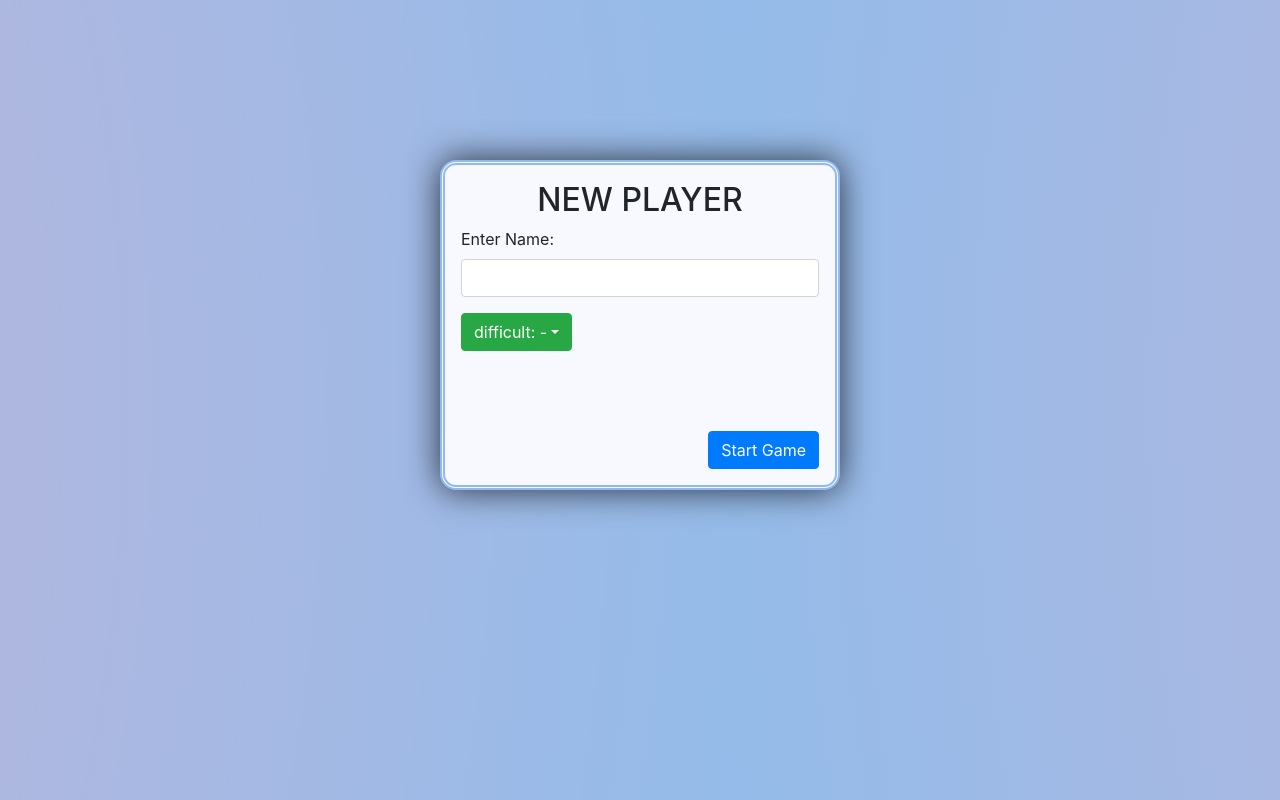
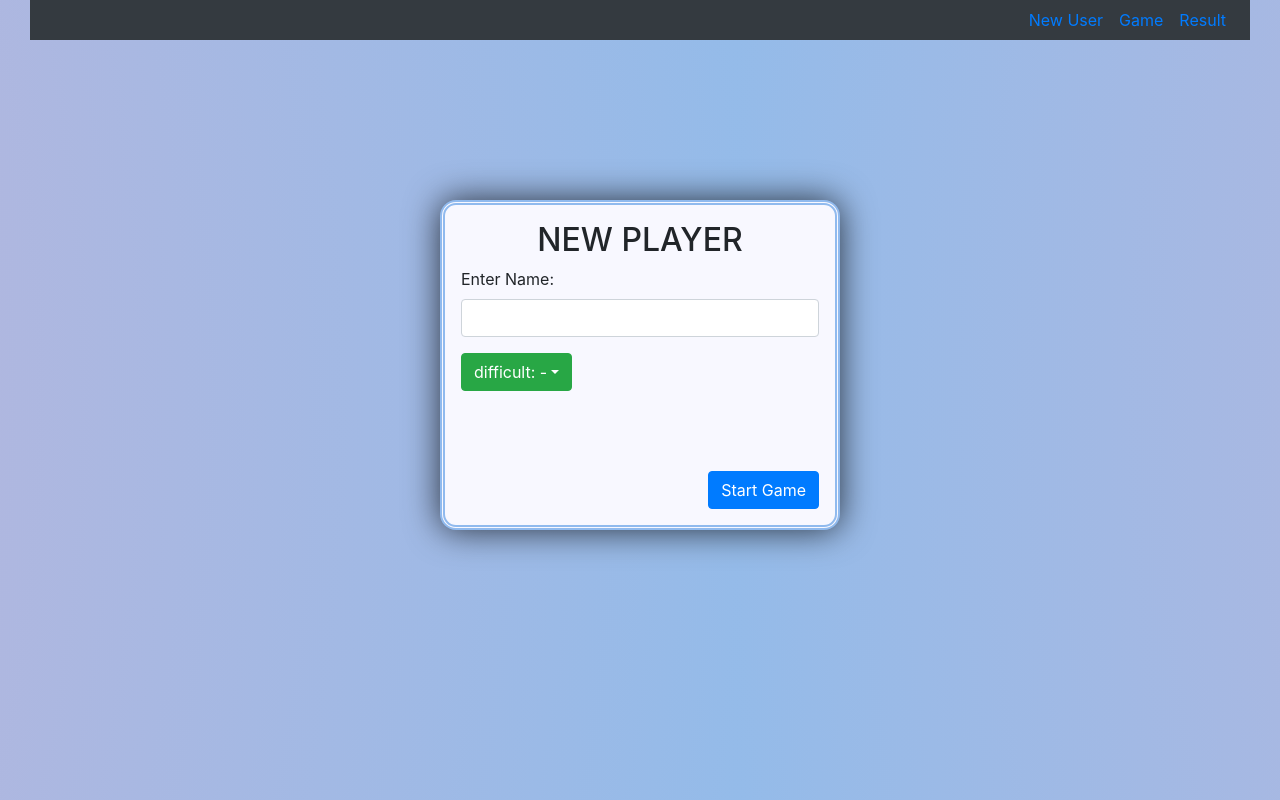
Before and after one commit to DavidPlitnizki/memory_game, a React (Vite) app: page / in a window 1280 px wide. Before the commit this address led to /login. Built offline with nearby package versions, Linux system fonts and the light colour scheme.

Commit message:
fix after merge

```diff
--- a/src/App.jsx
+++ b/src/App.jsx
@@ -1,16 +1,39 @@
 import React from 'react'
-import { Col, Container, Row } from 'react-bootstrap'
-import { BrowserRouter as Router } from 'react-router-dom'
+import { Container } from 'react-bootstrap'
+import {
+    createBrowserRouter,
+  } from "react-router-dom";
+  import { BrowserRouter, Routes, Route } from 'react-router-dom';
 
 import NavBar from './components/NavBar'
 import { AuthContext } from './context/AuthContext'
 import { useAuth } from './hooks/auth.hook'
-import { useRoutes } from './routes'
+import Preloader from './components/Preloader'
+import LoginPage from './pages/LoginPage';
+import MainPage from './pages/MainPage';
+import ResultPage from './pages/ResultPage';
+
+const router = createBrowserRouter([
+    {
+      path: "/",
+      element: <LoginPage />,
+      loader: <Preloader />
+    },
+    {
+        path: "/main",
+        element: <MainPage />,
+        loader: <Preloader />
+      },
+      {
+        path: "/result",
+        element: <ResultPage />,
+        loader: <Preloader />
+      },
+  ]);
 
 const App = () => {
     const { isAuth, login, playerName, playerLevel } = useAuth()
     const isAuthenticated = !!isAuth
-    const routes = useRoutes(isAuthenticated)
 
 
     return (
@@ -23,14 +46,14 @@ const App = () => {
                     isAuthenticated,
                 }}
             >
-                <Router>
-                    <Row>
-                        <Col>{isAuth && <NavBar />}</Col>
-                    </Row>
-                    <Row>
-                        <Col>{routes}</Col>
-                    </Row>
-                </Router>
+                <BrowserRouter>
+                    <Routes>
+                        <Route path="/" element={<LoginPage />} />
+                        <Route path="/main" element={<MainPage />} />
+                        <Route path="/result" element={<ResultPage />} />
+
+                    </Routes>
+                </BrowserRouter>
             </AuthContext.Provider>
         </Container>
     )
--- a/src/components/PopupLogin.jsx
+++ b/src/components/PopupLogin.jsx
@@ -1,6 +1,6 @@
 import React, { useContext, useState, useCallback } from 'react'
 import { Button, Modal } from 'react-bootstrap'
-import { useHistory } from 'react-router-dom'
+import { useNavigate } from 'react-router-dom'
 
 import { AuthContext } from '../context/AuthContext'
 import DropDown from './FormRegistration/DropDown.jsx'
@@ -11,7 +11,7 @@ const PopupLogin = () => {
     const handleClose = () => false
     const [name, setName] = useState('')
     const [level, setLevel] = useState(0)
-    const history = useHistory()
+    const navigate = useNavigate()
 
     const selectGameLevel = useCallback((level) => {
         setLevel(level)
@@ -28,7 +28,7 @@ const PopupLogin = () => {
             alert('missing difficult')
         }
 
-        history.push('/main')
+        navigate('/main')
         const userData = { userName: name, level }
         login(userData)
     }
--- a/src/components/WinPopup.jsx
+++ b/src/components/WinPopup.jsx
@@ -1,10 +1,10 @@
 import PropTypes from 'prop-types'
 import React, { useEffect, useState, memo } from 'react'
-import { useHistory } from 'react-router-dom'
+import { useNavigate } from 'react-router-dom'
 
 const WinPopup = memo(({ name, level, time, showWinPopup }) => {
     const [cls, setCls] = useState('')
-    let history = useHistory()
+    let navigate = useNavigate()
     useEffect(() => {
         setCls('open')
     }, [])
@@ -14,7 +14,7 @@ const WinPopup = memo(({ name, level, time, showWinPopup }) => {
     }
 
     const handleResult = () => {
-        history.push('/result')
+        navigate('/result')
     }
 
     return (
--- a/src/pages/LoginPage.jsx
+++ b/src/pages/LoginPage.jsx
@@ -1,17 +1,18 @@
 import React, { useCallback, useContext, useState } from 'react'
 import { Button } from 'react-bootstrap'
-import { useHistory } from 'react-router-dom'
+import { useNavigate } from 'react-router-dom'
 
 import DropDown from '../components/FormRegistration/DropDown.jsx'
 import RegistrationLogin from '../components/FormRegistration/RegistrationLogin.jsx'
 import { AuthContext } from '../context/AuthContext'
+import NavBar from '../components/NavBar.jsx'
 
 const LoginPage = () => {
     const { login } = useContext(AuthContext)
     const [name, setName] = useState('')
     const [error, setError] = useState('')
     const [level, setLevel] = useState(0)
-    const history = useHistory()
+    const navigate = useNavigate();
 
     const selectGameLevel = useCallback((level) => {
         setLevel(level)
@@ -34,12 +35,16 @@ const LoginPage = () => {
             setError('')
         }
 
-        history.push('/main')
+
         const userData = { userName: name, level }
         login(userData)
+        navigate('/main');
     }
 
     return (
+        <>
+        <NavBar />
+
         <div className='login_wrapper'>
             <div className='login_title'>
                 <h2>NEW PLAYER</h2>
@@ -59,6 +64,7 @@ const LoginPage = () => {
                 </Button>
             </div>
         </div>
+        </>
     )
 }
 
--- a/src/pages/MainPage.jsx
+++ b/src/pages/MainPage.jsx
@@ -1,4 +1,4 @@
-import React, { Suspense, lazy, useContext, useEffect, useState } from 'react'
+import React, { useContext, useEffect, useState } from 'react'
 import { Col, Container, Row } from 'react-bootstrap'
 
 import Preloader from '../components/Preloader'
@@ -6,8 +6,7 @@ import Timer from '../components/Timer'
 import GameArea from '../containers/GameArea'
 import { AuthContext } from '../context/AuthContext'
 import { useStore } from '../hooks/store.hook'
-
-const WinPopup = lazy(() => import('../components/WinPopup'))
+import WinPopup from '../components/WinPopup'
 
 const initialTiles = [
     { tile_num: 1, selected: false },
@@ -149,14 +148,13 @@ const MainPage = () => {
     return (
         <React.Fragment>
             {winPopup ? (
-                <Suspense fallback={<Preloader />}>
+
                     <WinPopup
                         name={userName}
                         level={userLevel.difficult}
                         time={playTime}
                         showWinPopup={showWinPopup}
-                    />{' '}
-                </Suspense>
+                    />
             ) : (
                 <Container>
                     <Row>
--- a/src/pages/ResultPage.jsx
+++ b/src/pages/ResultPage.jsx
@@ -1,9 +1,8 @@
-import React, { Suspense, lazy, useEffect, useState } from 'react'
+import React, { useEffect, useState } from 'react'
 
 import Preloader from '../components/Preloader'
 import { useStore } from '../hooks/store.hook'
-
-const ResultUser = lazy(() => import('../components/Result/ResultUser'))
+import ResultUser from '../components/Result/ResultUser'
 
 const ResultPage = () => {
     const { getResult, resetList } = useStore()
@@ -27,13 +26,10 @@ const ResultPage = () => {
     return (
         <React.Fragment>
             {results.length > 0 ? (
-                <Suspense fallback={<Preloader />}>
-                    {' '}
                     <ResultUser
                         results={results}
                         resetWinners={resetWinners}
-                    />{' '}
-                </Suspense>
+                    />
             ) : (
                 <Preloader />
             )}
--- a/src/routes.jsx
+++ /dev/null
@@ -1,44 +0,0 @@
-import React, { Suspense, lazy } from 'react'
-import { Redirect, Route, Switch } from 'react-router-dom'
-
-import Preloader from './components/Preloader'
-
-const LoginPage = lazy(() => import('./pages/LoginPage'))
-const MainPage = lazy(() => import('./pages/MainPage'))
-const ResultPage = lazy(() => import('./pages/ResultPage'))
-
-export const useRoutes = (isAuthenticated) => {
-    if (isAuthenticated) {
-        return (
-            <Switch>
-                <Route path="/login" exact>
-                    <Suspense fallback={<Preloader />}>
-                        <LoginPage />
-                    </Suspense>
-                </Route>
-                <Route path="/main" exact>
-                    <Suspense fallback={<Preloader />}>
-                        <MainPage />
-                    </Suspense>
-                </Route>
-                <Route path="/result" exact>
-                    <Suspense fallback={<Preloader />}>
-                        <ResultPage />
-                    </Suspense>
-                </Route>
-                <Redirect to="/main" />
-            </Switch>
-        )
-    } else {
-        return (
-            <Switch>
-                <Route path="/login" exact>
-                    <Suspense fallback={<Preloader />}>
-                        <LoginPage />
-                    </Suspense>
-                </Route>
-                <Redirect to="/login" />
-            </Switch>
-        )
-    }
-}
```
